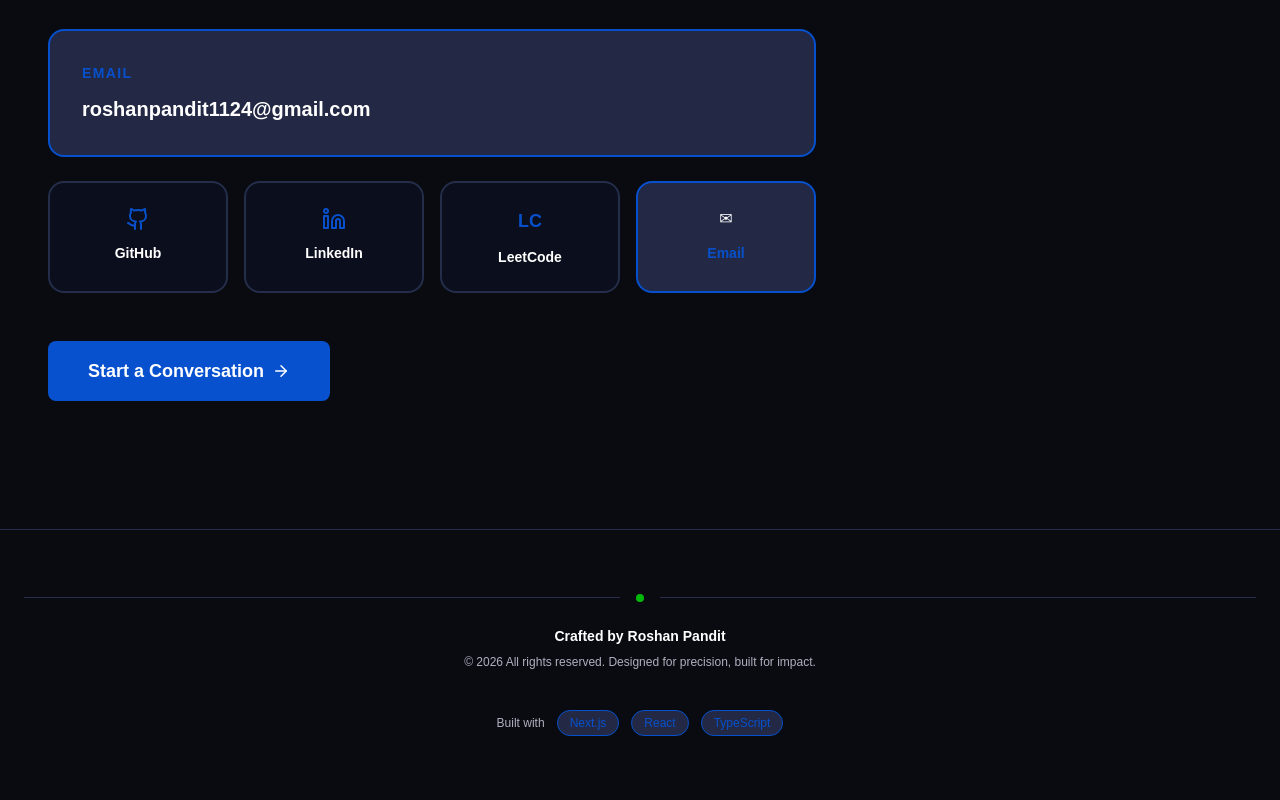
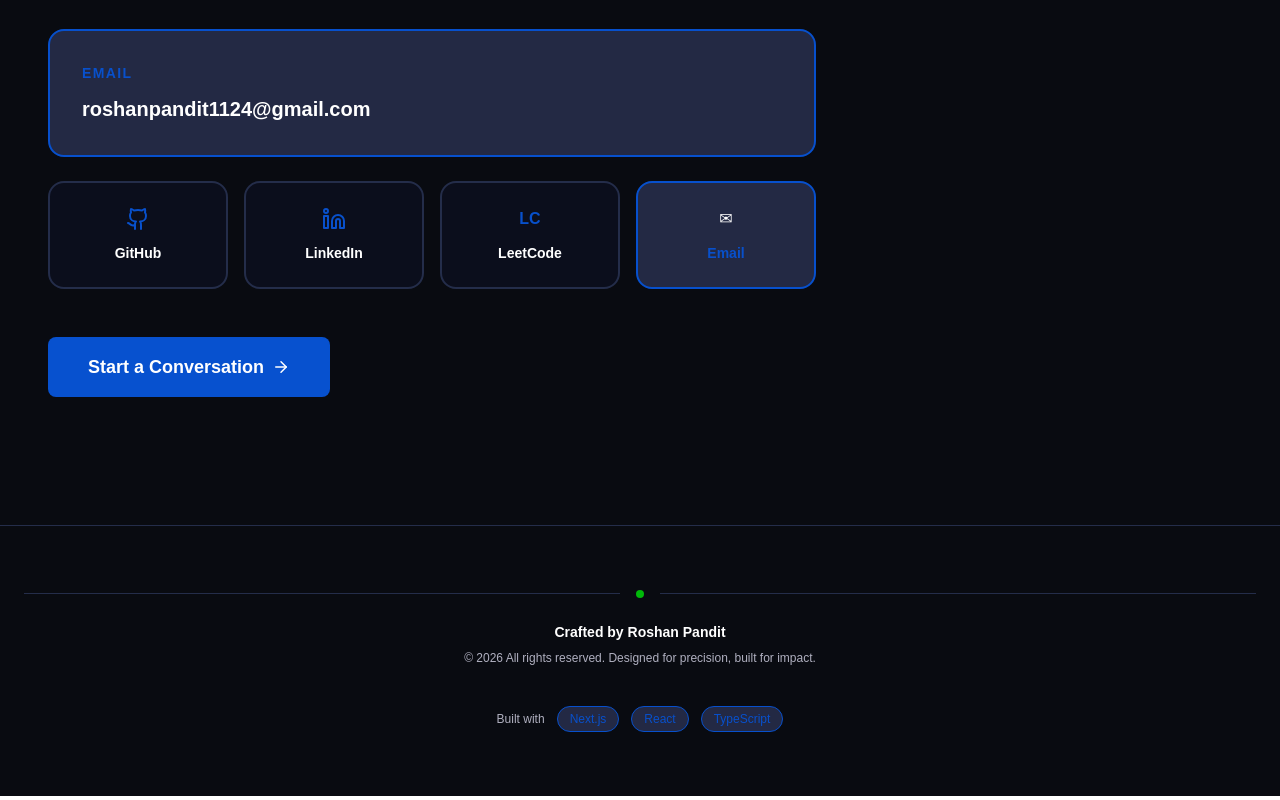
Before and after one commit to Roshan-Pandit-11/portFolio, a Next.js app: page / in a window 1280 px wide. Shown: the part 4515-5315 px from the top of the page. Built offline with nearby package versions, Linux system fonts and the light colour scheme.

Commit message:
issue_solved

```diff
--- a/app/page.tsx
+++ b/app/page.tsx
@@ -474,7 +474,7 @@ export default function Home() {
                     rel="noopener noreferrer"
                     className="p-6 rounded-2xl border-2 flex flex-col items-center gap-3 transition-all duration-300 hover:shadow-xl hover:-translate-y-1 group  bg-[#0F122980] text-[#0850cb] border-[#242d4a]"
                   >
-                    <div size={24} className="font-bold text-lg">LC</div>
+                    <div className='font-semibold'>LC</div>
                     <span className="text-sm font-semibold group-hover:text-[#0850cb] transition-colors text-[#ffffff]">
                       LeetCode
                     </span>
```
